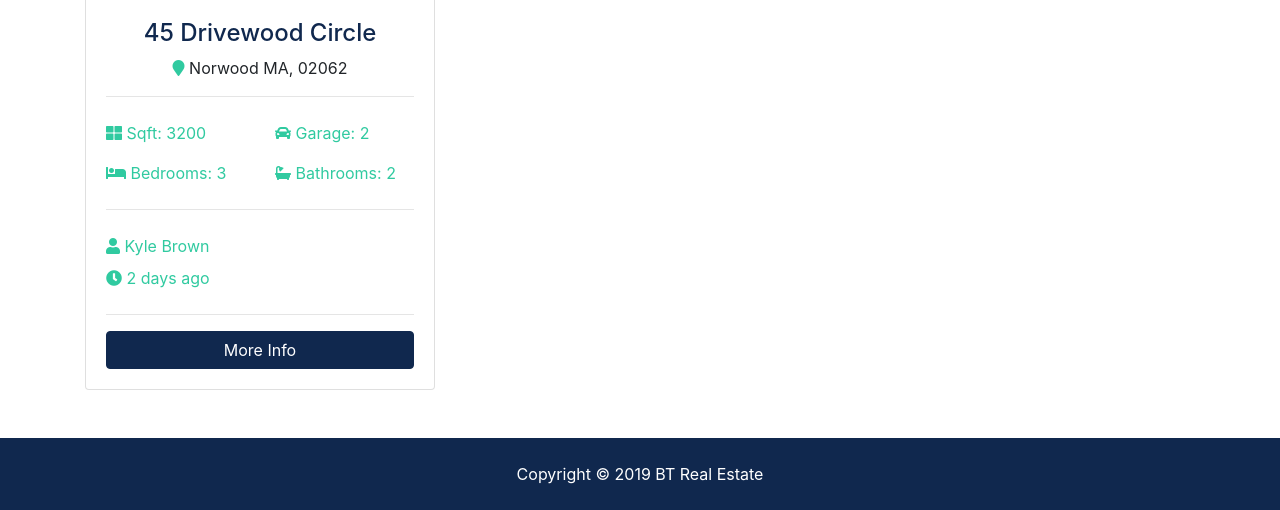
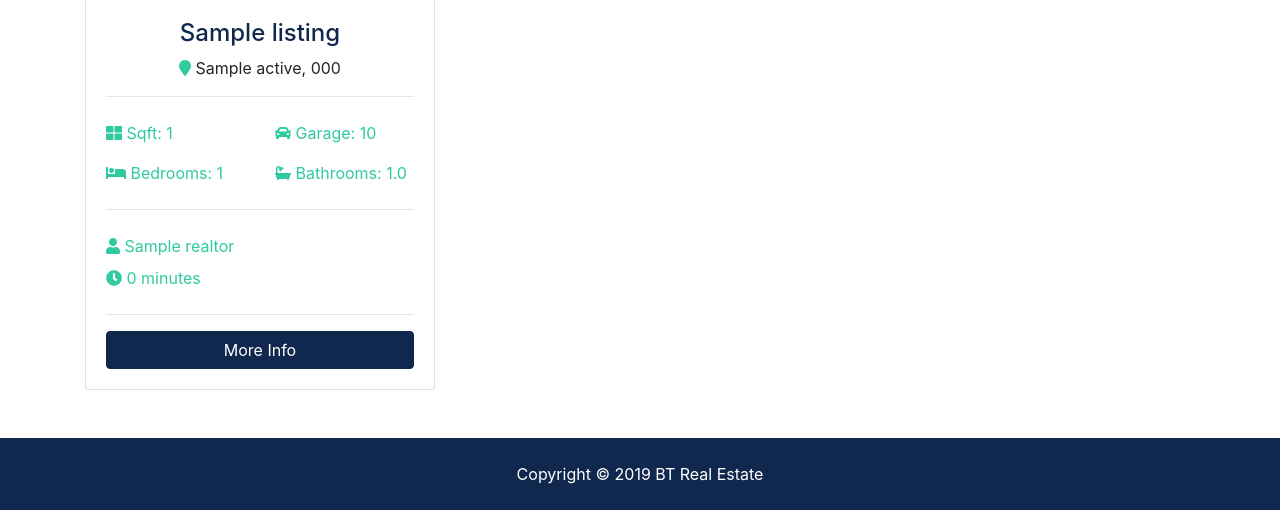
Before and after one commit to RicardoMVA/django-real-estate, a Django app: page /listings/ in a window 1280 px wide. Shown: the part 712-1222 px from the top of the page. Run offline with Django 3.2, Linux system fonts and the light colour scheme; tables that the repository leaves empty hold one stand-in row (values such as "Sample post"); grey boxes marked "Sample" are stand-in pictures; some libraries are stand-ins or nearby versions.

Commit message:
make 'listings.html' use the DB info

```diff
--- a/btre/settings.py
+++ b/btre/settings.py
@@ -42,6 +42,7 @@ INSTALLED_APPS = [
     'django.contrib.sessions',
     'django.contrib.messages',
     'django.contrib.staticfiles',
+    'django.contrib.humanize',
 ]
 
 MIDDLEWARE = [
--- a/listings/views.py
+++ b/listings/views.py
@@ -21,7 +21,7 @@ def index(request):
     return render(request, 'listings/listings.html', context)
 
 
-def listing(request):
+def listing(request, listing_id):
     return render(request, 'listings/listing.html')
 
 
--- a/templates/listings/listings.html
+++ b/templates/listings/listings.html
@@ -1,4 +1,7 @@
 {% extends 'base.html' %}
+
+<!-- used to make numbers add automatic commas -->
+{% load humanize %}
 
 
 {% block content %}
@@ -39,42 +42,42 @@
       		{% for listing in listings %}
 		      	<div class="col-md-6 col-lg-4 mb-4">
 		          <div class="card listing-preview">
-		            <img class="card-img-top" src="assets/img/homes/home-1.jpg" alt="">
+		            <img class="card-img-top" src="{{listing.photo_main.url}}" alt="">
 		            <div class="card-img-overlay">
 		              <h2>
-		                <span class="badge badge-secondary text-white">$490,000</span>
+		                <span class="badge badge-secondary text-white">${{listing.price | intcomma}}</span>
 		              </h2>
 		            </div>
 		            <div class="card-body">
 		              <div class="listing-heading text-center">
-		                <h4 class="text-primary">45 Drivewood Circle</h4>
+		                <h4 class="text-primary">{{listing.title}}</h4>
 		                <p>
-		                  <i class="fas fa-map-marker text-secondary"></i> Norwood MA, 02062</p>
+		                  <i class="fas fa-map-marker text-secondary"></i> {{listing.city}} {{listing.state}}, {{listing.zipcode}}</p>
 		              </div>
 		              <hr>
 		              <div class="row py-2 text-secondary">
 		                <div class="col-6">
-		                  <i class="fas fa-th-large"></i> Sqft: 3200</div>
+		                  <i class="fas fa-th-large"></i> Sqft: {{listing.sqft}}</div>
 		                <div class="col-6">
-		                  <i class="fas fa-car"></i> Garage: 2</div>
+		                  <i class="fas fa-car"></i> Garage: {{listing.garage}}</div>
 		              </div>
 		              <div class="row py-2 text-secondary">
 		                <div class="col-6">
-		                  <i class="fas fa-bed"></i> Bedrooms: 3</div>
+		                  <i class="fas fa-bed"></i> Bedrooms: {{listing.bedrooms}}</div>
 		                <div class="col-6">
-		                  <i class="fas fa-bath"></i> Bathrooms: 2</div>
+		                  <i class="fas fa-bath"></i> Bathrooms: {{listing.bathrooms}}</div>
 		              </div>
 		              <hr>
 		              <div class="row py-2 text-secondary">
 		                <div class="col-12">
-		                  <i class="fas fa-user"></i> Kyle Brown</div>
+		                  <i class="fas fa-user"></i> {{listing.realtor}}</div>
 		              </div>
 		              <div class="row text-secondary pb-2">
 		                <div class="col-6">
-		                  <i class="fas fa-clock"></i> 2 days ago</div>
+		                  <i class="fas fa-clock"></i> {{listing.list_date | timesince}}</div>
 		              </div>
 		              <hr>
-		              <a href="listing.html" class="btn btn-primary btn-block">More Info</a>
+		              <a href="{% url 'listing' listing.id %}" class="btn btn-primary btn-block">More Info</a>
 		            </div>
 		          </div>
 		        </div>
```
